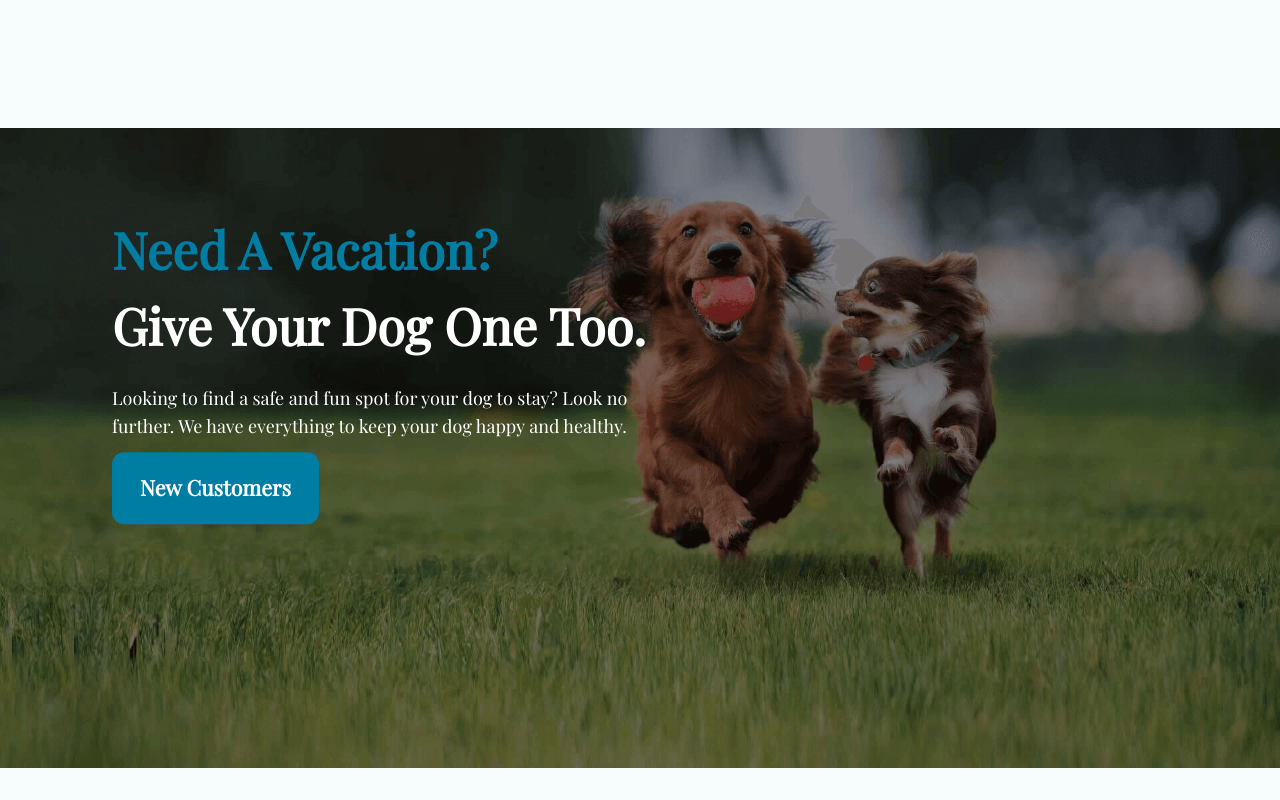
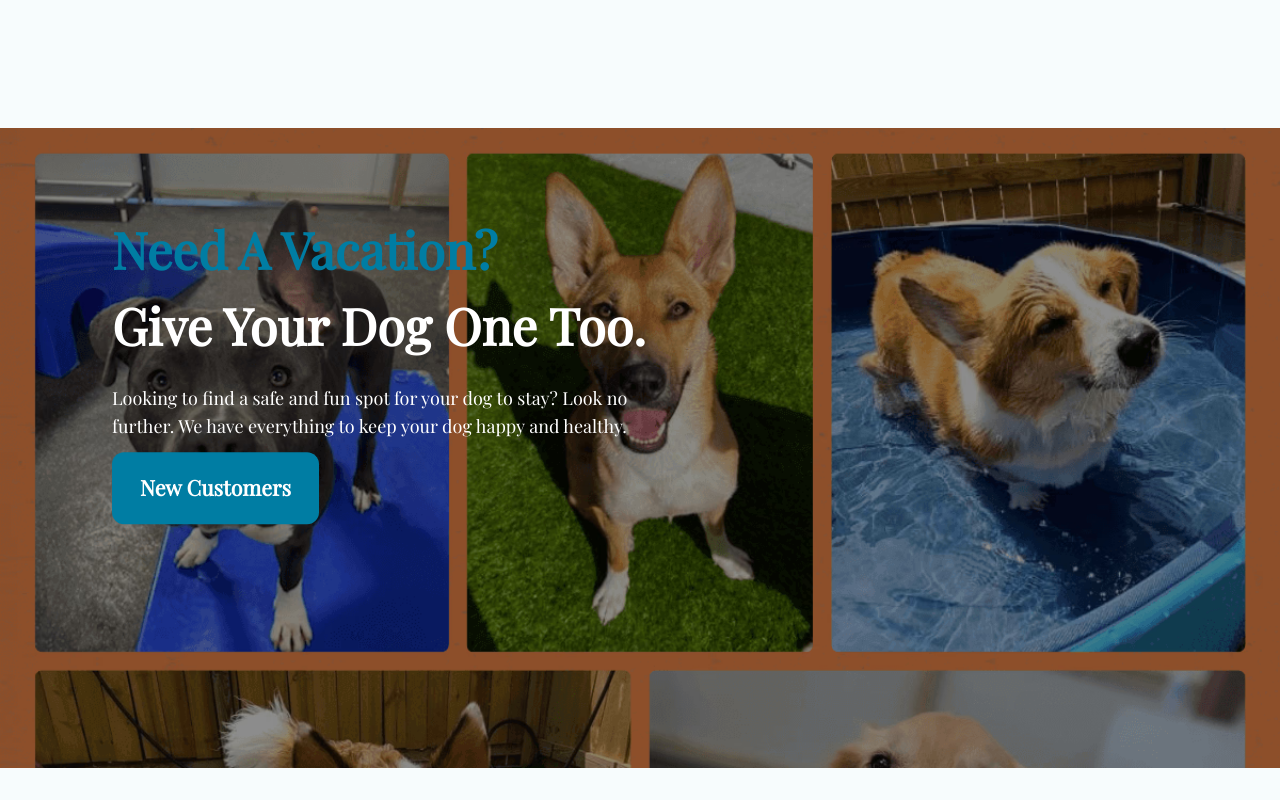
Before and after one commit to Tactenator/pet-mobile, a website: page index.html in a window 1280 px wide. Shown: the part 1940-2740 px from the top of the page. Drawn offline with nearby package versions, Linux system fonts and the light colour scheme.

Commit message:
adding final image

```diff
--- a/index.html
+++ b/index.html
@@ -139,7 +139,7 @@
 
     </section>
 
-    <section class="relative h-[40vh] sm:h-[80vh]" style="background: url('./public/images/about-background.avif'); background-size: 100%; background-position: top; background-repeat: no-repeat;">
+    <section class="relative h-[40vh] sm:h-[80vh]" style="background: url('./public/images/6.avif'); background-size: 100%; background-position: top; background-repeat: no-repeat;">
         <div class="absolute top-28 sm:top-60 left-0 transform -translate-y-1/2 translate-x-5 sm:translate-x-28 inline-block" >
             <div class="text-2xl sm:text-4xl text-primary font-bold ">Need A Vacation?</div>
             <div class="text-2xl sm:text-4xl text-white font-bold">Give Your Dog One Too.</div>
```
